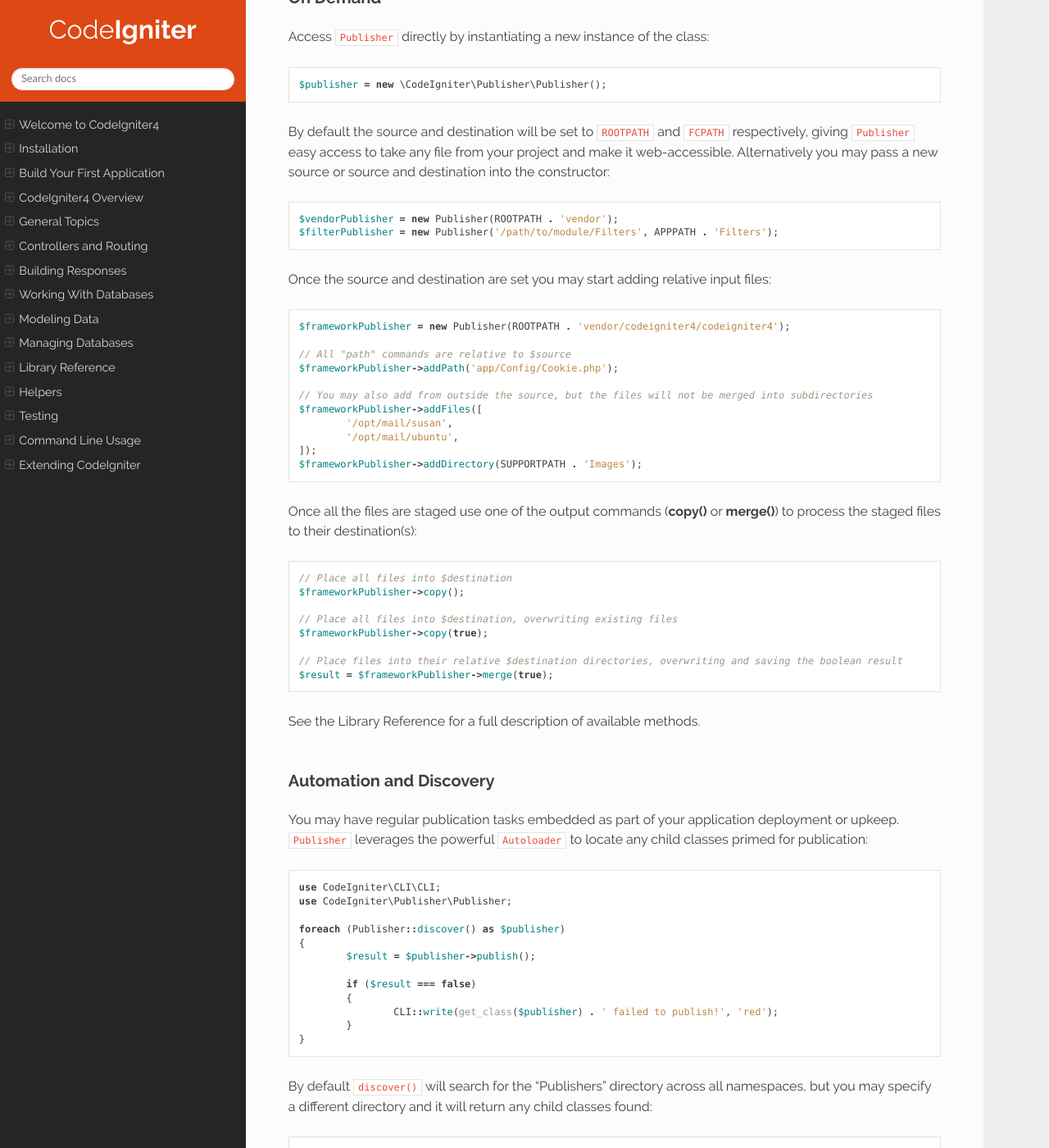
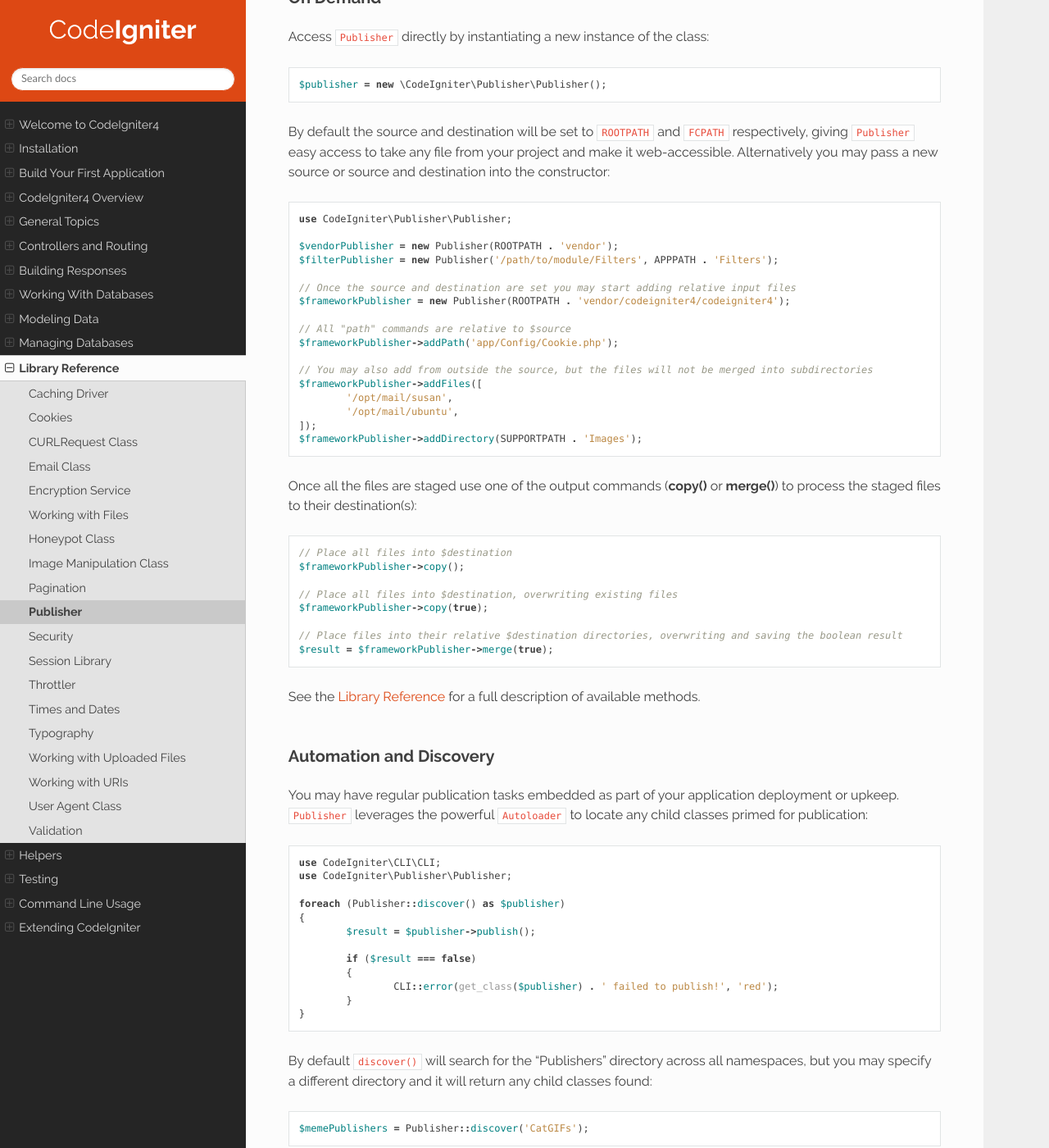
Before and after one commit to NEKOGET/ci4_user_guide_src, a Sphinx documentation site: the page built from source/libraries/publisher.rst, in a window 1280 px wide and 1400 px high, scrolled down 1170 px. Shown: the whole window at 82% size. Built offline with Sphinx 7.4.7 and the Read the Docs theme 2.0.0, drawn with Linux system fonts in a browser that asks for light colours; some of the changed text lies outside the part shown.

Commit message:
Implement review changes

```diff
--- a/source/libraries/index.rst
+++ b/source/libraries/index.rst
@@ -14,6 +14,7 @@ Library Reference
     honeypot
     images
     pagination
+    publisher
     security
     sessions
     throttler
--- a/source/libraries/publisher.rst
+++ b/source/libraries/publisher.rst
@@ -44,11 +44,12 @@ By default the source and destination will be set to ``ROOTPATH`` and ``FCPATH``
 easy access to take any file from your project and make it web-accessible. Alternatively you may pass a new source
 or source and destination into the constructor::
 
+	use CodeIgniter\Publisher\Publisher;
+
 	$vendorPublisher = new Publisher(ROOTPATH . 'vendor');
 	$filterPublisher = new Publisher('/path/to/module/Filters', APPPATH . 'Filters');
 
-Once the source and destination are set you may start adding relative input files::
-
+	// Once the source and destination are set you may start adding relative input files
 	$frameworkPublisher = new Publisher(ROOTPATH . 'vendor/codeigniter4/codeigniter4');
 
 	// All "path" commands are relative to $source
@@ -90,7 +91,7 @@ the powerful ``Autoloader`` to locate any child classes primed for publication::
 
 		if ($result === false)
 		{
-			CLI::write(get_class($publisher) . ' failed to publish!', 'red');
+			CLI::error(get_class($publisher) . ' failed to publish!', 'red');
 		}
 	}
 
@@ -205,6 +204,7 @@ to keep up with. You can create a publication definition in your project to sync
 				// Merge-and-replace to retain the original directory structure
 				->merge(true);
 		}
+	}
 
 Now add the dependency via Composer and call ``spark publish`` to run the publication::
 
```
Also changed, not shown: other parts of source/libraries/publisher.rst (+5 -5 lines).
